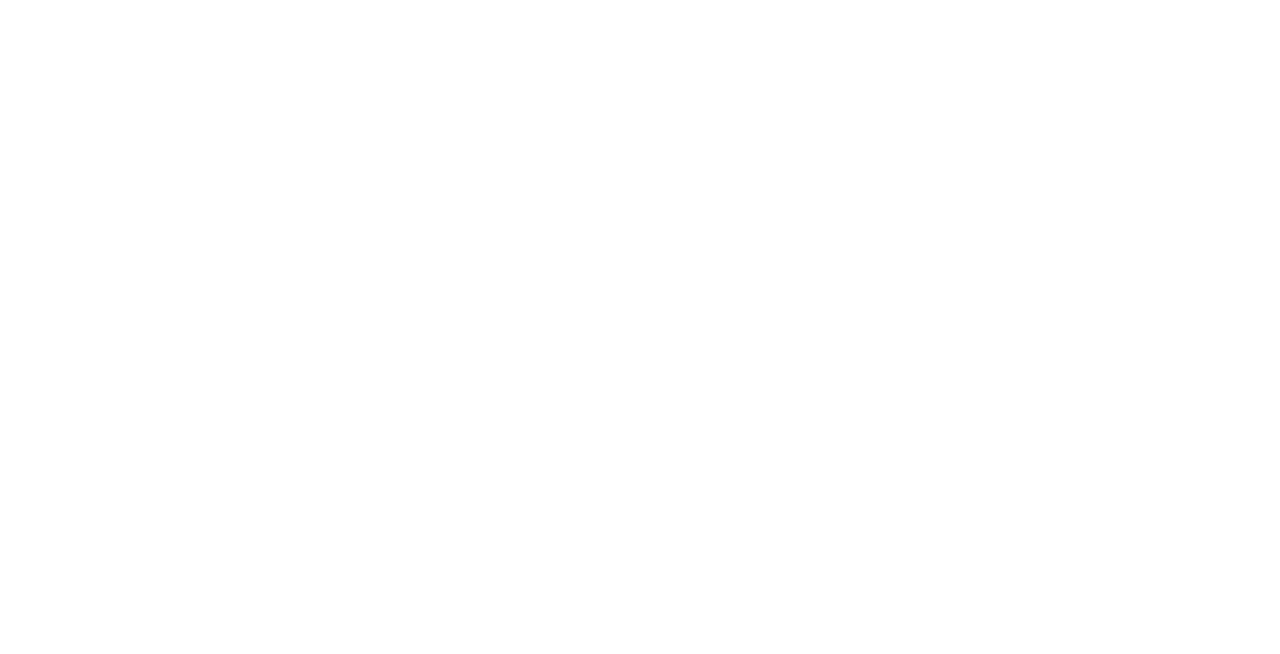
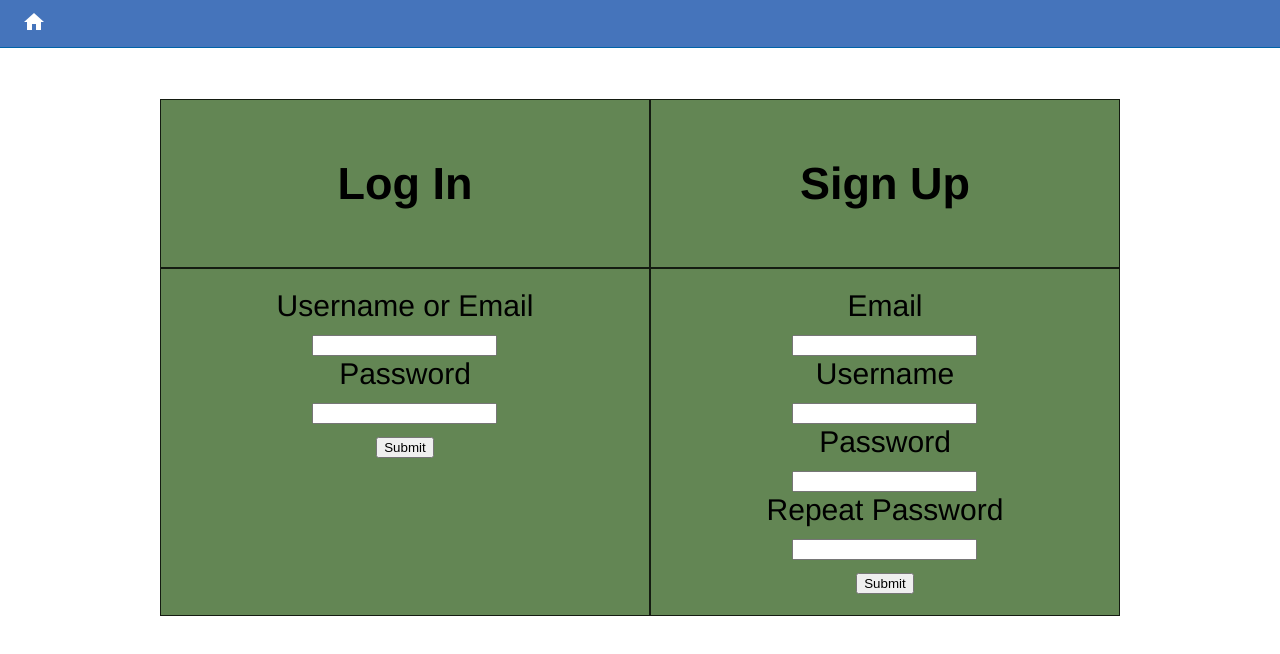
Before and after one commit to 10ku/Message-Board, a Vue app in the folder Client/: page /loginregister in a window 1280 px wide. Shown: the top 654 px of the page. Built offline with nearby package versions, Linux system fonts and the light colour scheme.

Commit message:
Rename Login view/path to LoginRegister

```diff
--- a/Client/src/components/Navigate.vue
+++ b/Client/src/components/Navigate.vue
@@ -10,7 +10,7 @@
 			<button class="flex-item material-icons">search</button>
 		</div>
 		<div class="bar-right">
-			<router-link to="/login" tag="button" class="flex-item material-icons">account_circle</router-link>
+			<router-link to="/loginregister" tag="button" class="flex-item material-icons">account_circle</router-link>
 			<button class="flex-item material-icons">arrow_drop_down</button>
 		</div>
 	</div>
--- a/Client/src/router/index.ts
+++ b/Client/src/router/index.ts
@@ -10,9 +10,9 @@ const routes: Array<RouteConfig> = [
 		component: () => import("../views/Root.vue")
 	},
 	{
-		path: "/login",
-		name: "Login",
-		component: () => import("../views/Login.vue")
+		path: "/loginregister",
+		name: "LoginRegister",
+		component: () => import("../views/LoginRegister.vue")
 	}
 ]
 
--- a/Client/src/views/Login.vue
+++ b/Client/src/views/LoginRegister.vue
@@ -1,5 +1,5 @@
 <template>
-	<div class="Login">
+	<div class="LoginRegister">
 		<NavigateLogin/>
 		<LoginCreateAccount/>
 	</div>
@@ -10,7 +10,7 @@ import LoginCreateAccount from "@/components/LoginCreateAccount.vue"
 import NavigateLogin from "@/components/NavigateLogin.vue"
 
 export default {
-	name: "Login",
+	name: "LoginRegister",
 	components: {
 		LoginCreateAccount,
 		NavigateLogin
```
